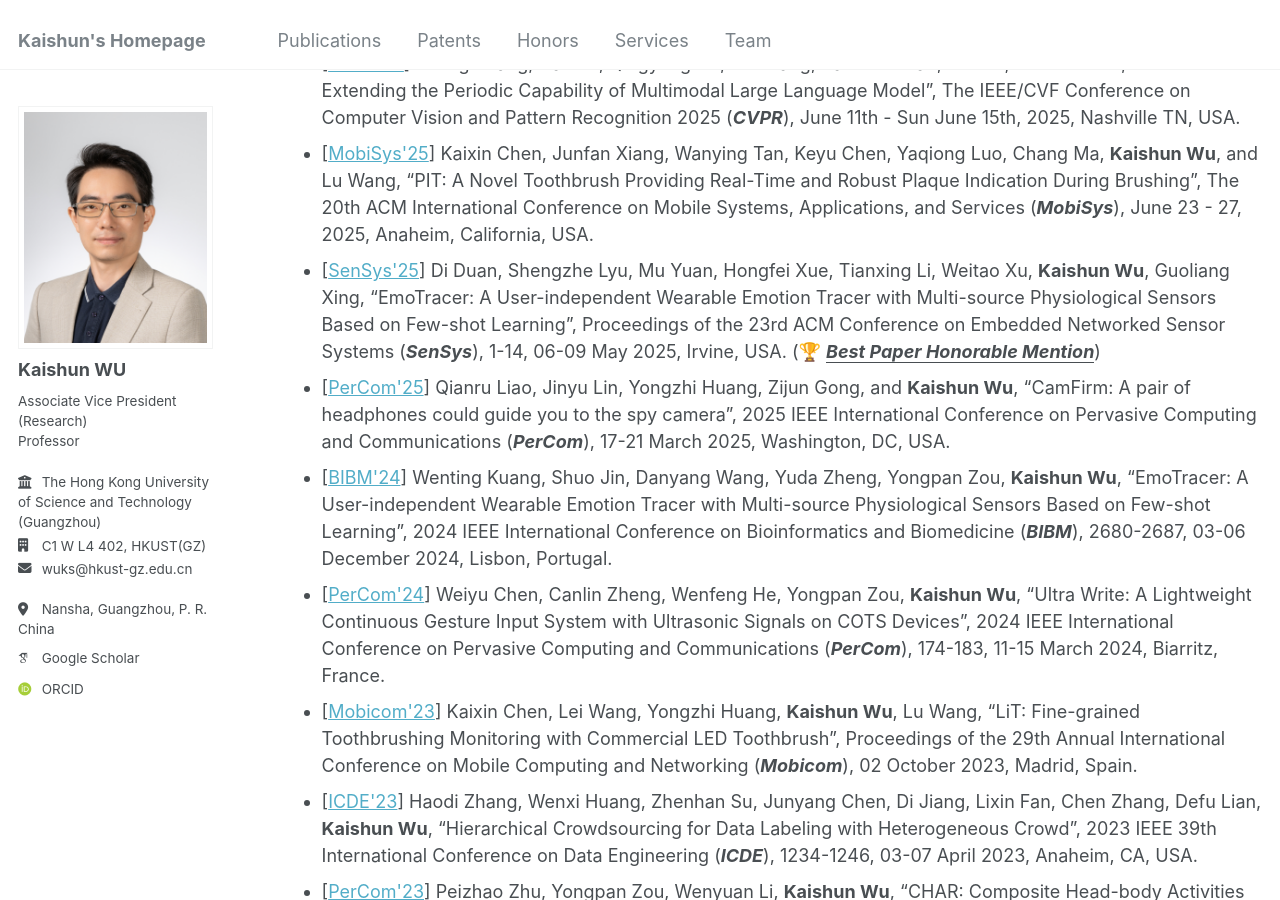
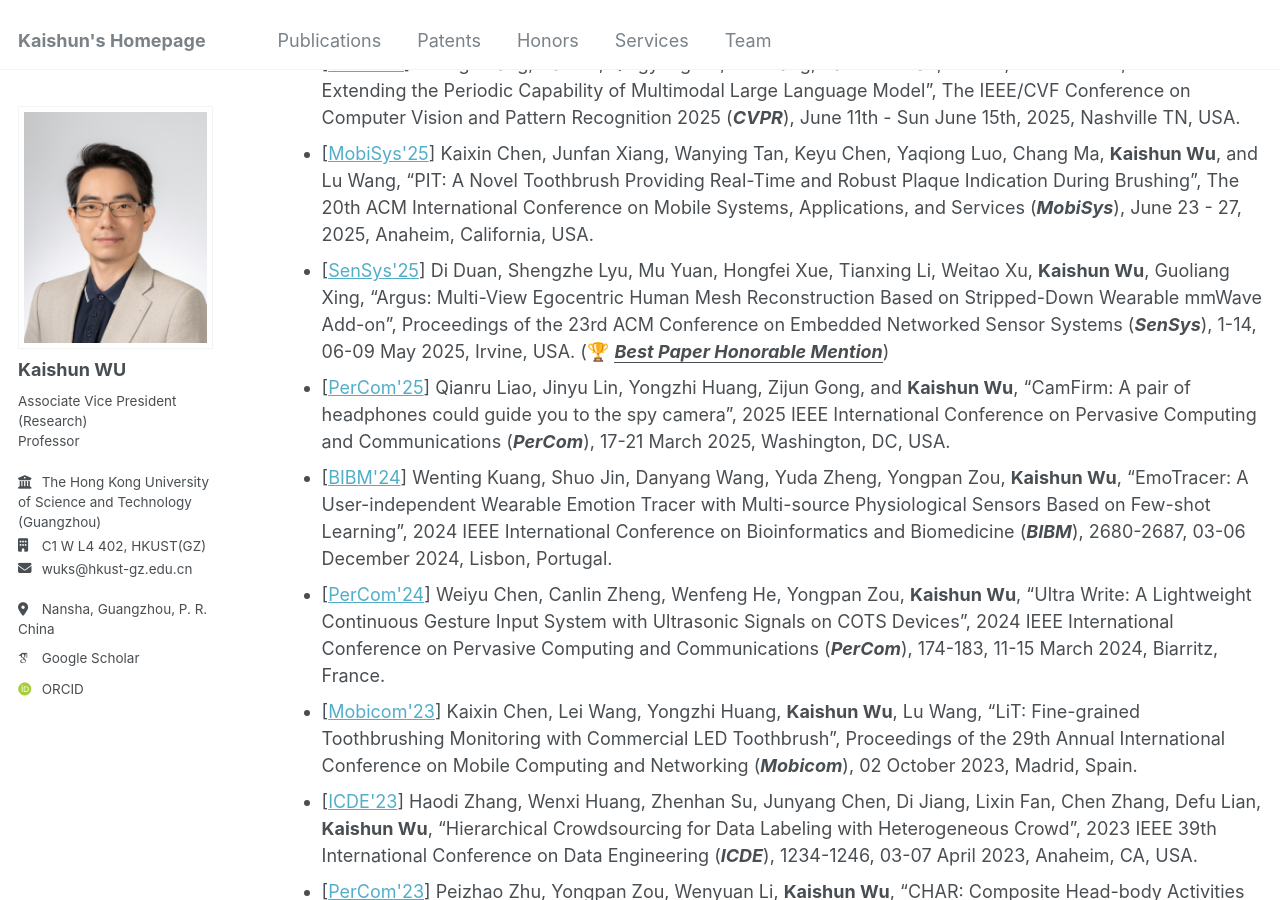
Before and after one commit to kaishun-wu/kaishun-wu.github.io, a Jekyll site: the page built from _pages/publications.md, in a window 1280 px wide and 900 px high, scrolled down 1020 px. Built offline with Jekyll 4.4.1, drawn with Linux system fonts in a browser that asks for light colours; some web fonts are replaced.

Commit message:
update: publications

```diff
--- a/_pages/publications.md
+++ b/_pages/publications.md
@@ -23,7 +23,7 @@ My papers have been well cited and followed up by many international researchers
 - [[KDD&#39;25](https://kdd2025.kdd.org/)] Hongyu Lin, Shuxin Zhong, Yan Fang, Zhiqing Hong, Wenjun Lyu, Qipeng Xie, Haotian Wang, Lu Wang, **Kaishun Wu**, “A Fraudulent Blind Shipment Detection Framework in Logistics”, Proceedings of the 31 th ACM SIGKDD Conference on Knowledge Discovery and Data Mining (***KDD***), Aug 3rd - 7th, 2025, Toronto, ON, Canada.
 - [[CVPR&#39;25](https://cvpr.thecvf.com/Conferences/2025/)] Yuting Zhang, Hao Lu, Qingyong Hu, Yin Wang, Kaishen Yuan, Xin Liu, **Kaishun Wu**, “Period-LLM: Extending the Periodic Capability of Multimodal Large Language Model”, The IEEE/CVF Conference on Computer Vision and Pattern Recognition 2025 (***CVPR***), June 11th - Sun June 15th, 2025, Nashville TN, USA.
 - [[MobiSys&#39;25](https://www.sigmobile.org/mobisys/2025/)] Kaixin Chen, Junfan Xiang, Wanying Tan, Keyu Chen, Yaqiong Luo, Chang Ma, **Kaishun Wu**, and Lu Wang, “PIT: A Novel Toothbrush Providing Real-Time and Robust Plaque Indication During Brushing”, The 20th ACM International Conference on Mobile Systems, Applications, and Services (***MobiSys***), June 23 - 27, 2025, Anaheim, California, USA.
-- [[SenSys&#39;25](https://sensys.acm.org/2025/)] Di Duan, Shengzhe Lyu, Mu Yuan, Hongfei Xue, Tianxing Li, Weitao Xu, **Kaishun Wu**, Guoliang Xing, “EmoTracer: A User-independent Wearable Emotion Tracer with Multi-source Physiological Sensors Based on Few-shot Learning”, Proceedings of the 23rd ACM Conference on Embedded Networked Sensor Systems (***SenSys***), 1-14, 06-09 May 2025, Irvine, USA. (<span style="color: gold;">🏆</span> ***<u>Best Paper Honorable Mention</u>***)
+- [[SenSys&#39;25](https://sensys.acm.org/2025/)] Di Duan, Shengzhe Lyu, Mu Yuan, Hongfei Xue, Tianxing Li, Weitao Xu, **Kaishun Wu**, Guoliang Xing, “Argus: Multi-View Egocentric Human Mesh Reconstruction Based on Stripped-Down Wearable mmWave Add-on”, Proceedings of the 23rd ACM Conference on Embedded Networked Sensor Systems (***SenSys***), 1-14, 06-09 May 2025, Irvine, USA. (<span style="color: gold;">🏆</span> ***<u>Best Paper Honorable Mention</u>***)
 - [[PerCom&#39;25](https://www.percom.org/)] Qianru Liao, Jinyu Lin, Yongzhi Huang, Zijun Gong, and **Kaishun Wu**, “CamFirm: A pair of headphones could guide you to the spy camera”, 2025 IEEE International Conference on Pervasive Computing and Communications (***PerCom***), 17-21 March 2025, Washington, DC, USA.
 - [[BIBM&#39;24](https://ieeebibm.org/)] Wenting Kuang, Shuo Jin, Danyang Wang, Yuda Zheng, Yongpan Zou, **Kaishun Wu**, “EmoTracer: A User-independent Wearable Emotion Tracer with Multi-source Physiological Sensors Based on Few-shot Learning”, 2024 IEEE International Conference on Bioinformatics and Biomedicine (***BIBM***), 2680-2687, 03-06 December 2024, Lisbon, Portugal.
 - [[PerCom&#39;24](https://www.percom.org/)] Weiyu Chen, Canlin Zheng, Wenfeng He, Yongpan Zou, **Kaishun Wu**, “Ultra Write: A Lightweight Continuous Gesture Input System with Ultrasonic Signals on COTS Devices”, 2024 IEEE International Conference on Pervasive Computing and Communications (***PerCom***), 174-183, 11-15 March 2024, Biarritz, France.
```
